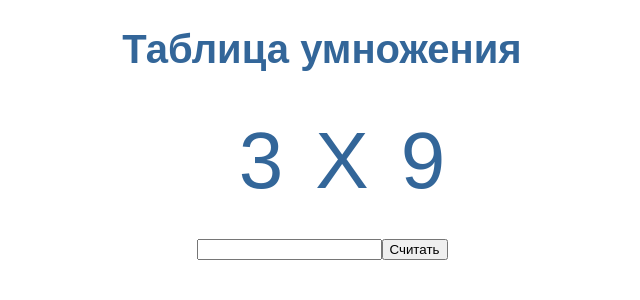
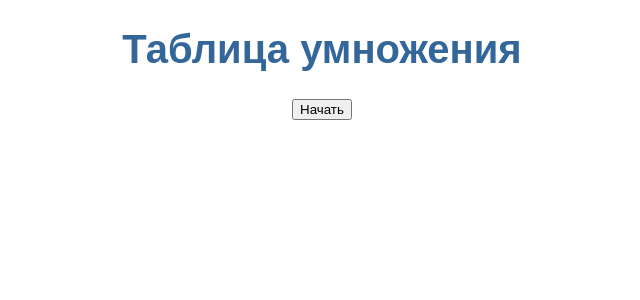
Before and after one commit to YuriyGranovskiy/multi-table, an Angular app: page /start in a window 1280 px wide. Shown: the top 300 px of the page, without its empty margins (318-958 px from the left). Built offline with nearby package versions, Linux system fonts and the light colour scheme.

Commit message:
Add start page and routing

```diff
--- a/src/app/app.component.html
+++ b/src/app/app.component.html
@@ -3,6 +3,6 @@
   <h1>
     {{ title }}
   </h1>
-  <app-example></app-example>
+  <router-outlet></router-outlet>
   <app-results-list></app-results-list>
 </div>
--- /dev/null
+++ b/src/app/start/start.component.html
@@ -0,0 +1,3 @@
+<div>
+  <button routerLink="/example">Начать</button>
+</div>
--- /dev/null
+++ b/src/app/start/start.component.ts
@@ -0,0 +1,15 @@
+import { Component, OnInit } from '@angular/core';
+
+@Component({
+  selector: 'app-start',
+  templateUrl: './start.component.html',
+  styleUrls: ['./start.component.css']
+})
+export class StartComponent implements OnInit {
+
+  constructor() { }
+
+  ngOnInit() {
+  }
+
+}
```
Also changed, not shown: src/app/app-routing.module.ts (added, +16 -0 lines), src/app/app.module.ts (+6 -2 lines), src/app/start/start.component.css (added), 1 other file (tests, documents, lock files or other folders).
